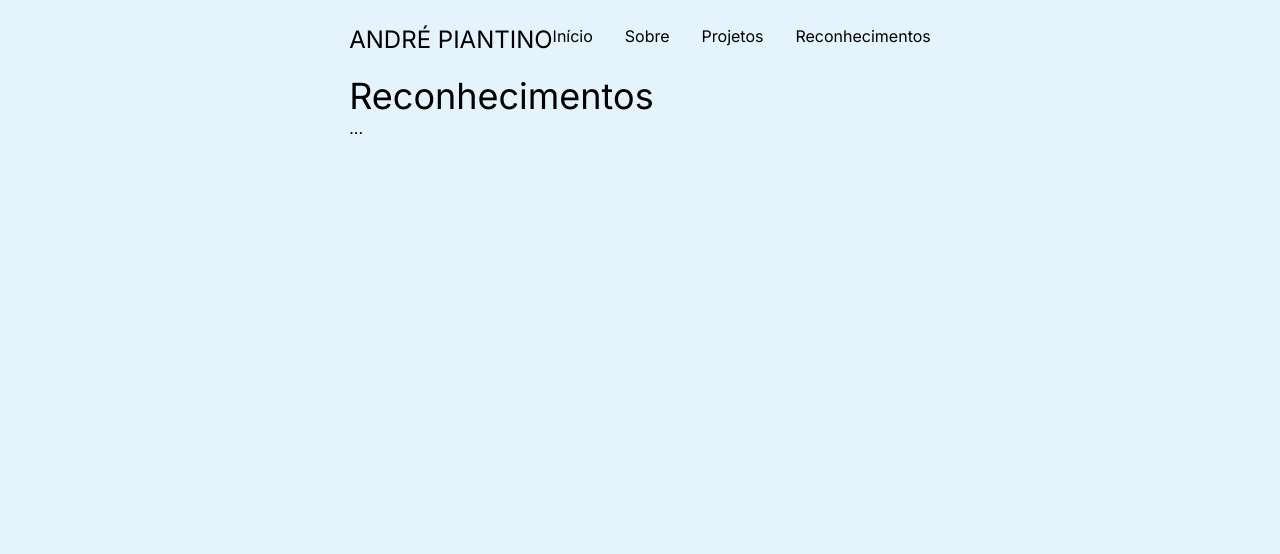
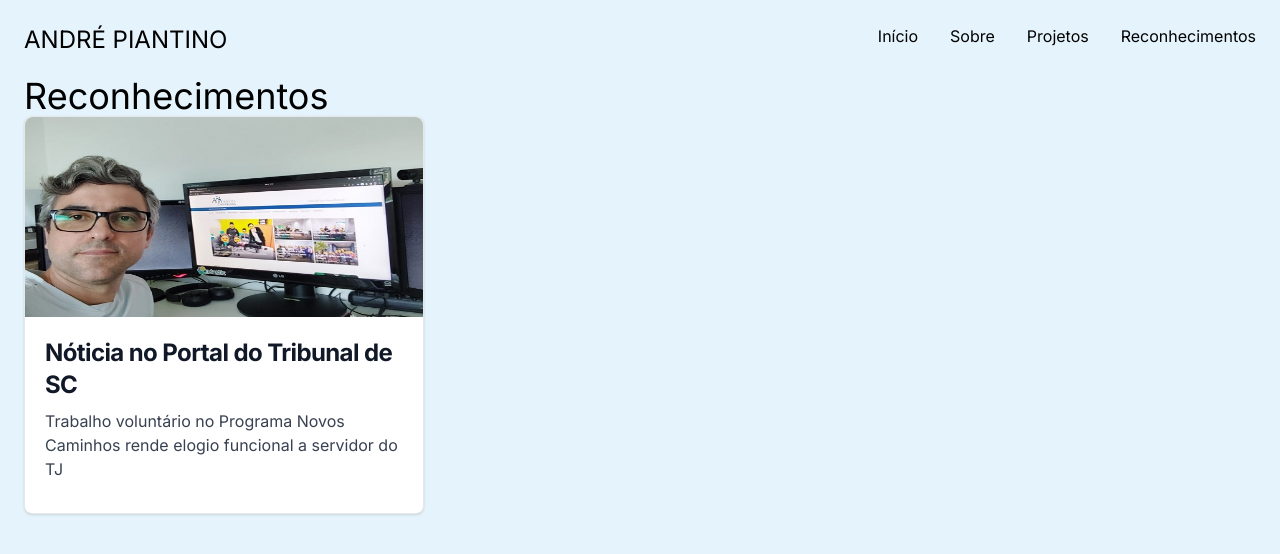
Before and after one commit to piantino/piantino.github.com, a Next.js app: page /reconhecimentos in a window 1280 px wide. Shown: the top 554 px of the page. Built offline with nearby package versions, Linux system fonts and the light colour scheme.

Commit message:
Added recognitions

```diff
--- a/src/app/reconhecimentos/page.tsx
+++ b/src/app/reconhecimentos/page.tsx
@@ -1,11 +1,19 @@
+import Card from "@/components/card";
 import Title from "@/components/title";
+import recognitions from "@/data/recognitions.json";
 
 export default function About() {
   return (
     <main>
       <section>
         <Title>Reconhecimentos</Title>
-        <p>...</p>
+        <div className="grid grid-cols-3 gap-4">
+          {recognitions.map(oss =>
+            <Card key={oss.name} title={oss.name} href={oss.href} image={oss.image}>
+              {oss.description}
+            </Card>
+          )}
+        </div>
       </section>
     </main>
   );
--- /dev/null
+++ b/src/data/recognitions.json
@@ -0,0 +1,8 @@
+[
+    {
+        "name": "Nóticia no Portal do Tribunal de SC",
+        "href": "https://www.tjsc.jus.br/web/imprensa/-/trabalho-voluntario-junto-ao-programa-novos-caminhos-rende-elogio-funcional-a-servidor-do-tj",
+        "image": "/img/recognitions/tjsc-news.jpeg",
+        "description": "Trabalho voluntário no Programa Novos Caminhos rende elogio funcional a servidor do TJ"
+    }
+]
```
Also changed, not shown: public/img/recognitions/tjsc-news.jpeg (added).
